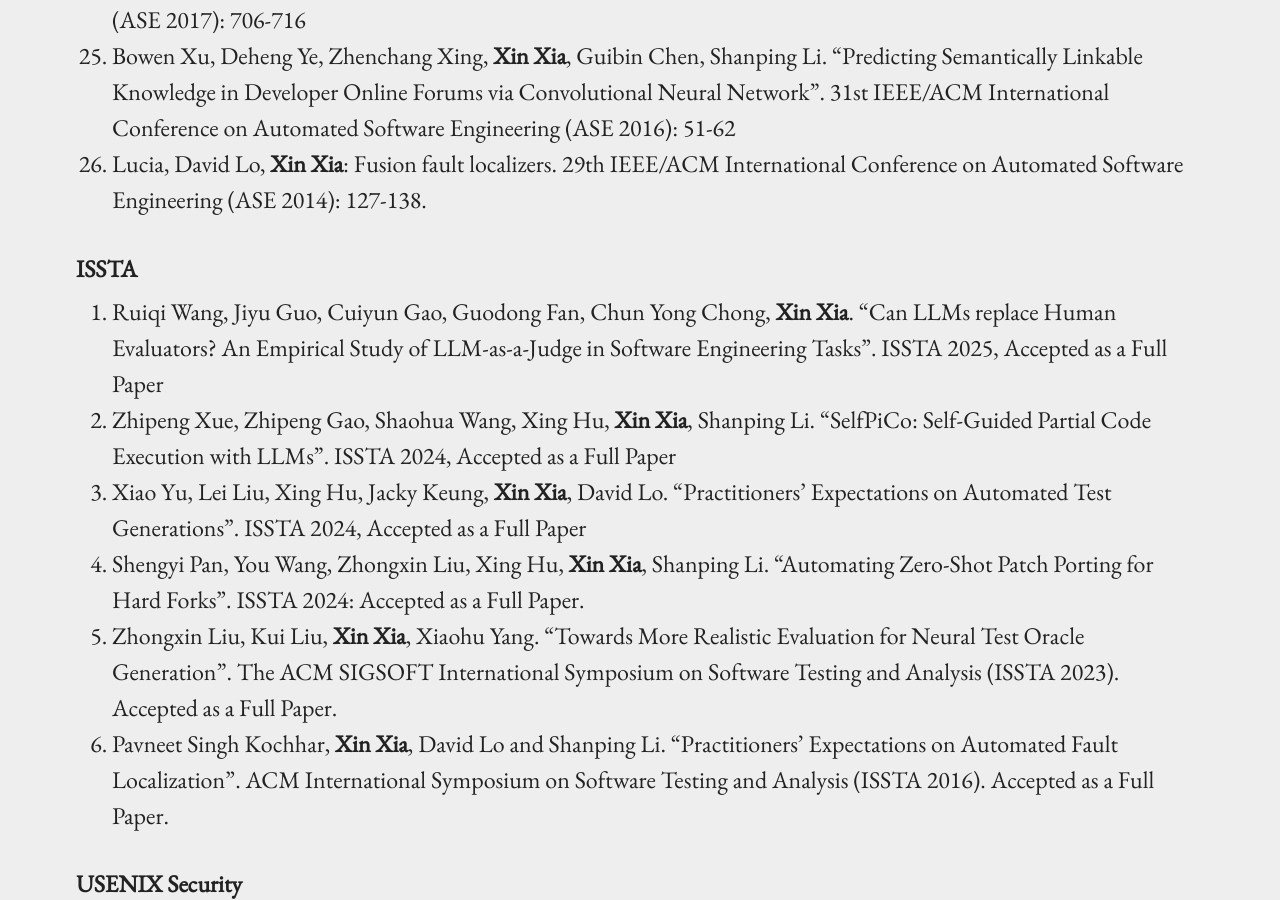
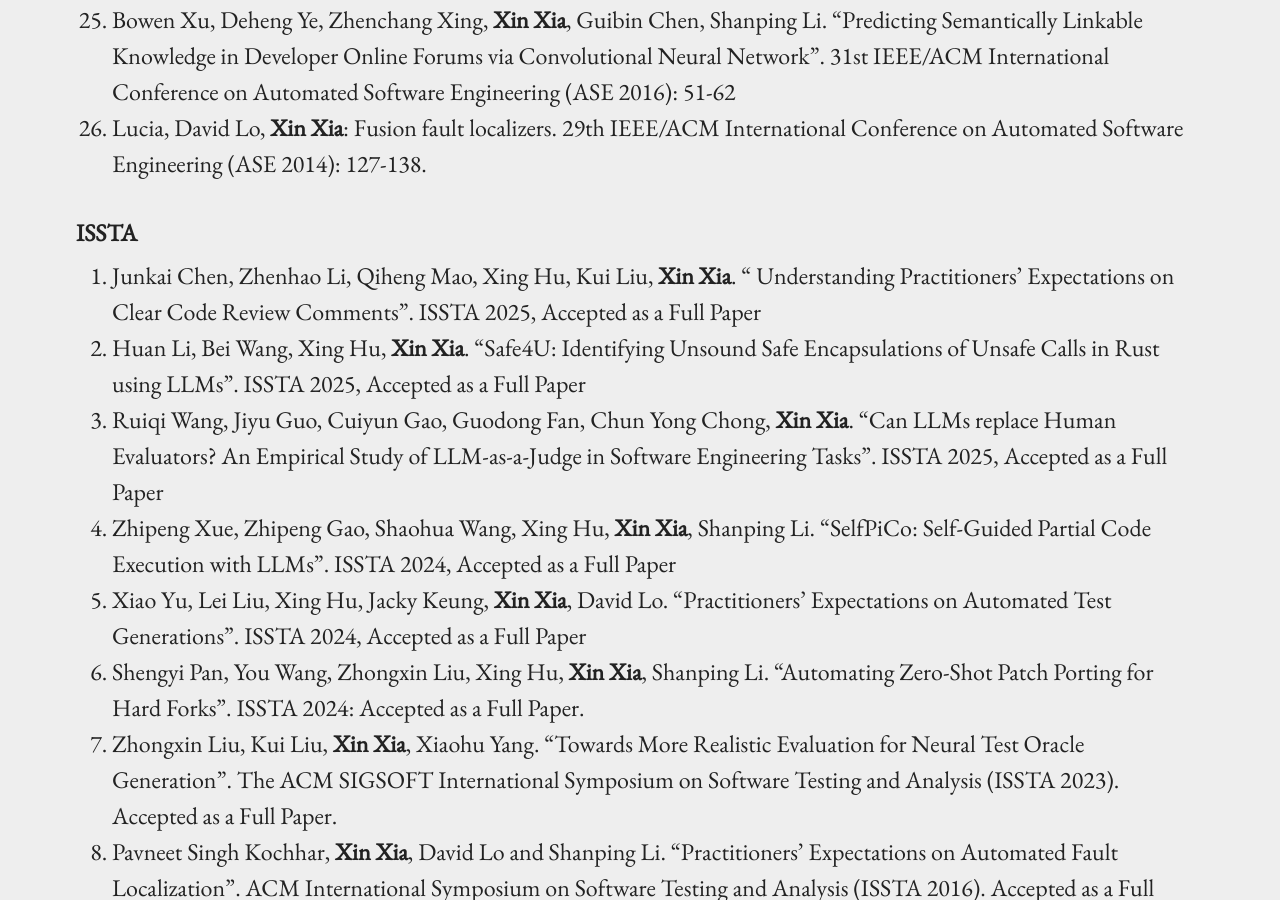
Before and after one commit to xin-xia/xin-xia.github.io, a Jekyll site: the page built from index.md, in a window 1280 px wide and 900 px high, scrolled down 16492 px. Built offline with Jekyll 4.4.1, drawn with Linux system fonts in a browser that asks for light colours; some of the changed text lies outside the part shown.

Commit message:
Update index.md

```diff
--- a/index.md
+++ b/index.md
@@ -223,6 +223,9 @@ Case Study of Code Clone Detection and Defect Prediction". IEEE Transactions on
 
 
 #### ISSTA
+
+1. Junkai Chen, Zhenhao Li, Qiheng Mao, Xing Hu, Kui Liu,  <strong>Xin Xia</strong>. " Understanding Practitioners’ Expectations on Clear Code Review Comments". ISSTA 2025, Accepted as a Full Paper <br />
+1. Huan Li, Bei Wang, Xing Hu,  <strong>Xin Xia</strong>. "Safe4U: Identifying Unsound Safe Encapsulations of Unsafe Calls in Rust using LLMs". ISSTA 2025, Accepted as a Full Paper <br />
 1.  Ruiqi Wang, Jiyu Guo, Cuiyun Gao, Guodong Fan, Chun Yong Chong, <strong>Xin Xia</strong>. "Can LLMs replace Human Evaluators? An Empirical Study of LLM-as-a-Judge in Software Engineering Tasks". ISSTA 2025, Accepted as a Full Paper <br />
 1. Zhipeng Xue, Zhipeng Gao, Shaohua Wang, Xing Hu,  <strong>Xin Xia</strong>, Shanping Li. "SelfPiCo: Self-Guided Partial Code Execution with LLMs". ISSTA 2024, Accepted as a Full Paper <br />
 1. Xiao Yu, Lei Liu, Xing Hu, Jacky Keung,  <strong>Xin Xia</strong>, David Lo. "Practitioners’ Expectations on Automated Test Generations". ISSTA 2024, Accepted as a Full Paper <br />
```
Also changed, not shown: other parts of index.md (+1 -1 lines).
